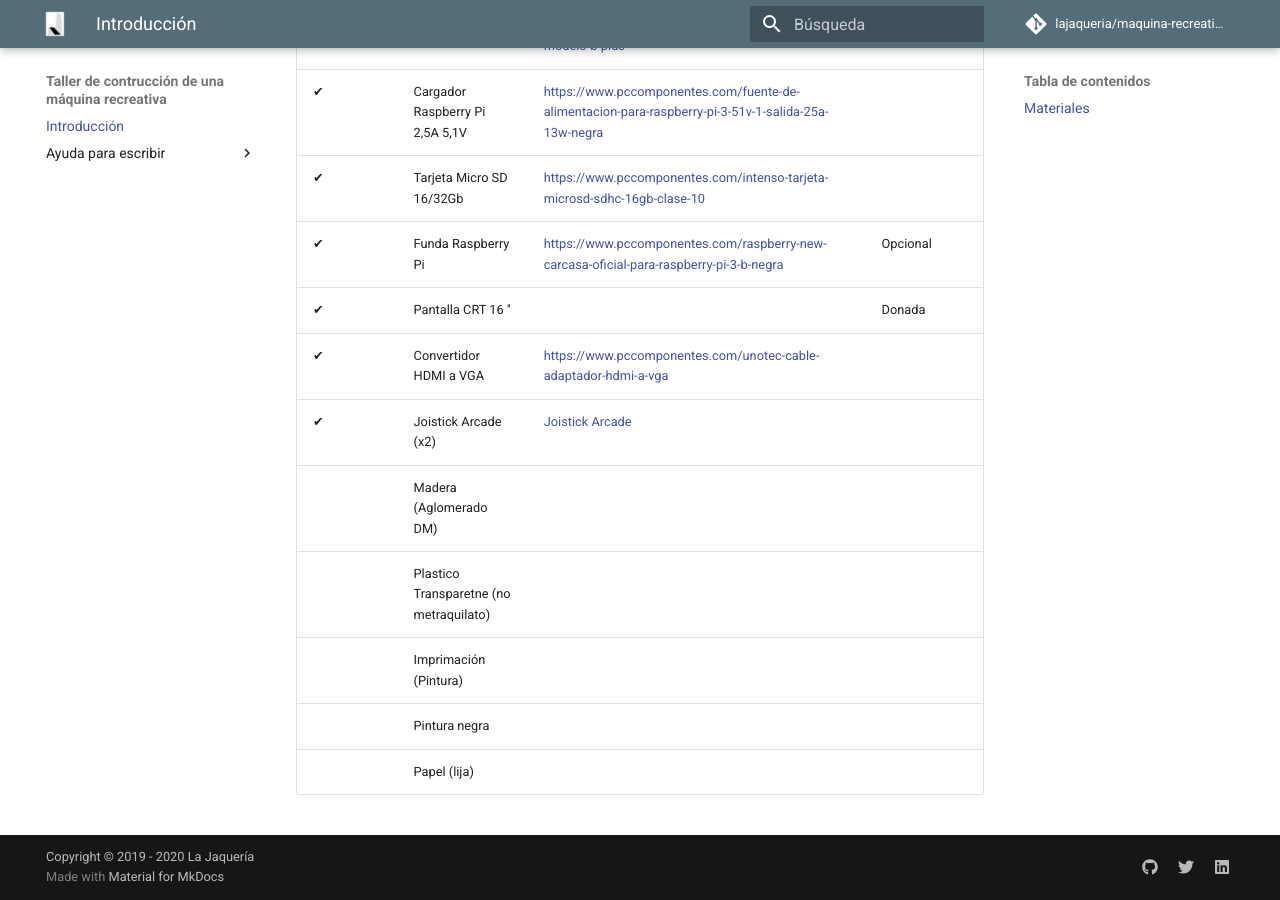
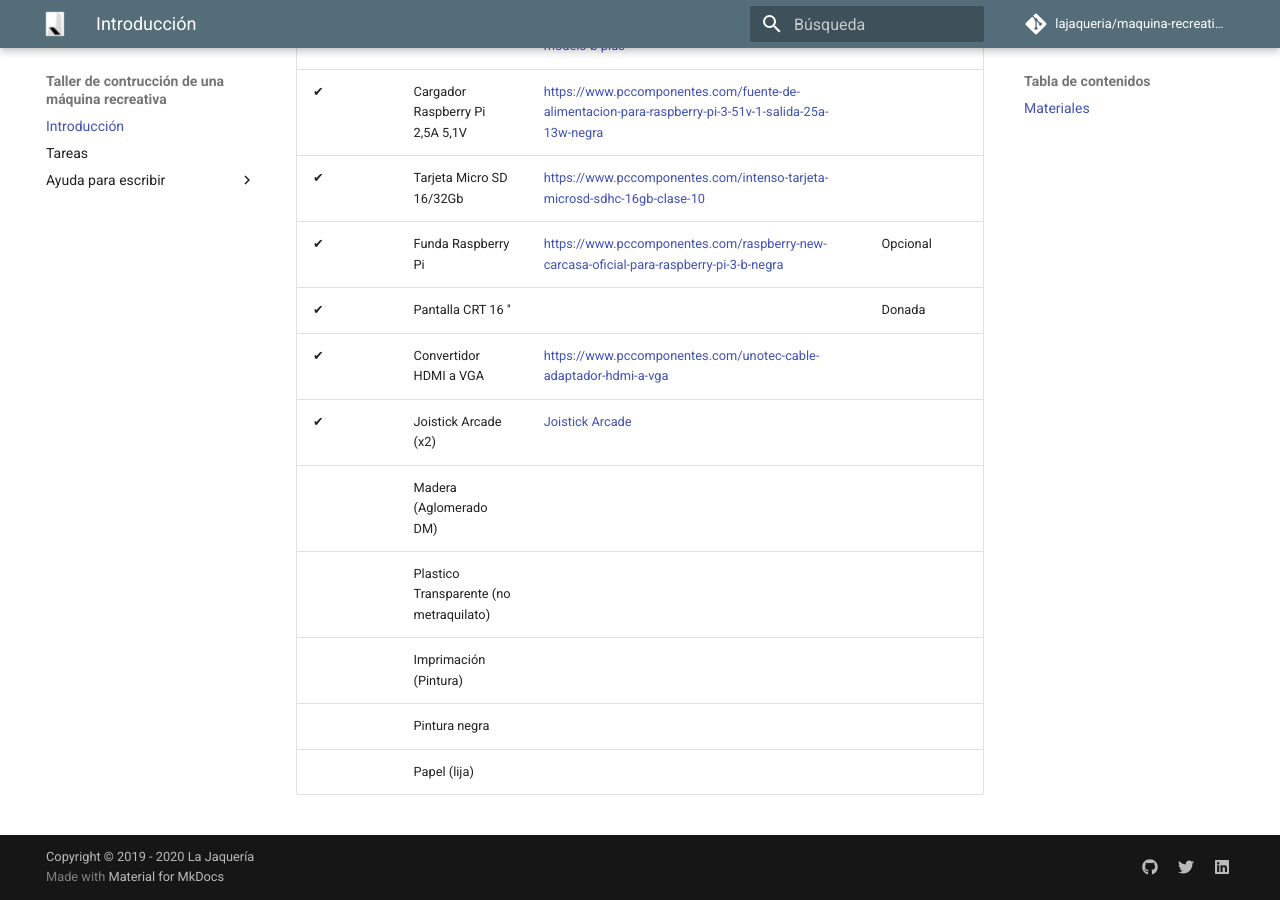
Before and after one commit to LaJaqueria/maquina-recreativa, an MkDocs documentation site: the page built from docs/index.md, in a window 1280 px wide and 900 px high, scrolled down 1149 px. Built offline with MkDocs 1.6.1 and Material for MkDocs 9.7.7, drawn with Linux system fonts in a browser that asks for light colours; comment, search, counter and statistics services are not loaded.

Commit message:
añadiendo seccion tareas

```diff
--- a/docs/index.md
+++ b/docs/index.md
@@ -24,7 +24,7 @@ Seguidamente se muestra una tabla con los materiales (incluyendo un enlace de co
 |      ✔      |          Convertidor HDMI a VGA        |    [https://www.pccomponentes.com/unotec-cable-adaptador-hdmi-a-vga](https://www.pccomponentes.com/unotec-cable-adaptador-hdmi-a-vga)    |               |
 |      ✔      |        Joistick Arcade (x2)      |      [Joistick Arcade](https://es.aliexpress.com/item/33017830386.html?mb=Xv1WVKymoBpJ4a6&srcSns=Telegram&tid=white_backgroup_101&tt=sns_Other&aff_platform=default&cpt=1563470839884&sk=c4MkXBNI&aff_trace_key=738b4135c8784e8ab058a96baa667dbb-1563470839884-06516-c4MkXBNI&businessType=ProductDetail&templateId=white_backgroup_101&platform=AE&terminal_id=7937184d6c5c435bbc7e4f82defbb66a)    |    |
 |        | Madera (Aglomerado DM)    |    |    |
-|        |    Plastico Transparetne (no metraquilato)    |    |    |
+|        |    Plastico Transparente (no metraquilato)    |    |    |
 |        |    Imprimación (Pintura)    |    |    |
 |        |    Pintura negra    |    |    |
 |        |    Papel (lija)    |    |    |
--- a/mkdocs.yml
+++ b/mkdocs.yml
@@ -29,6 +29,7 @@ nav:
   # Aquí seguirían tus secciones
   # TODO:
   # Por último, comenta estas 4 líneas
+  - Tareas: https://github.com/LaJaqueria/maquina-recreativa/projects
   - Ayuda para escribir: # TODO:
     - Notas: ayuda/ayuda.md # TODO:
     - Markdown: ayuda/markdown.md # TODO:
```
